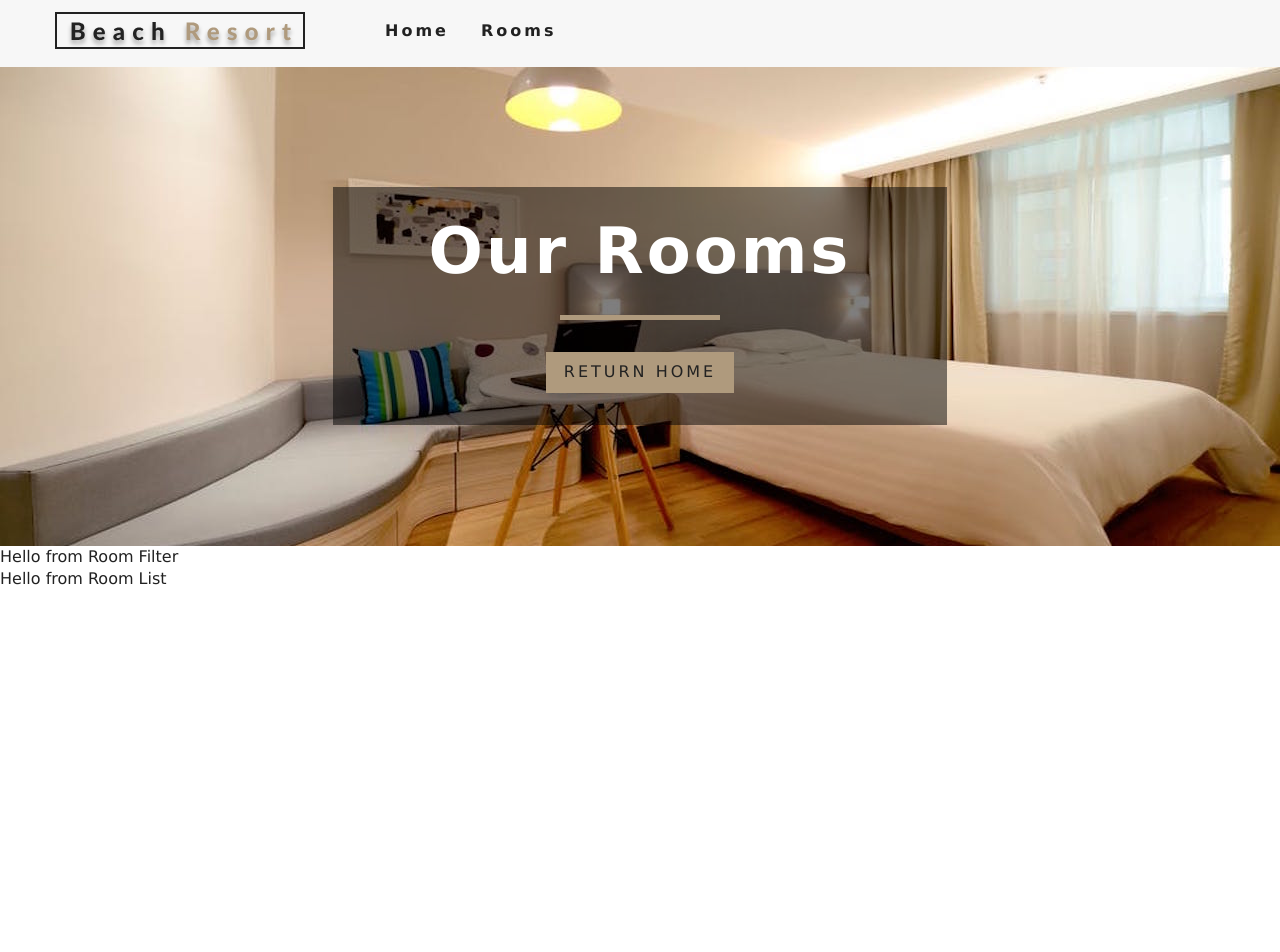
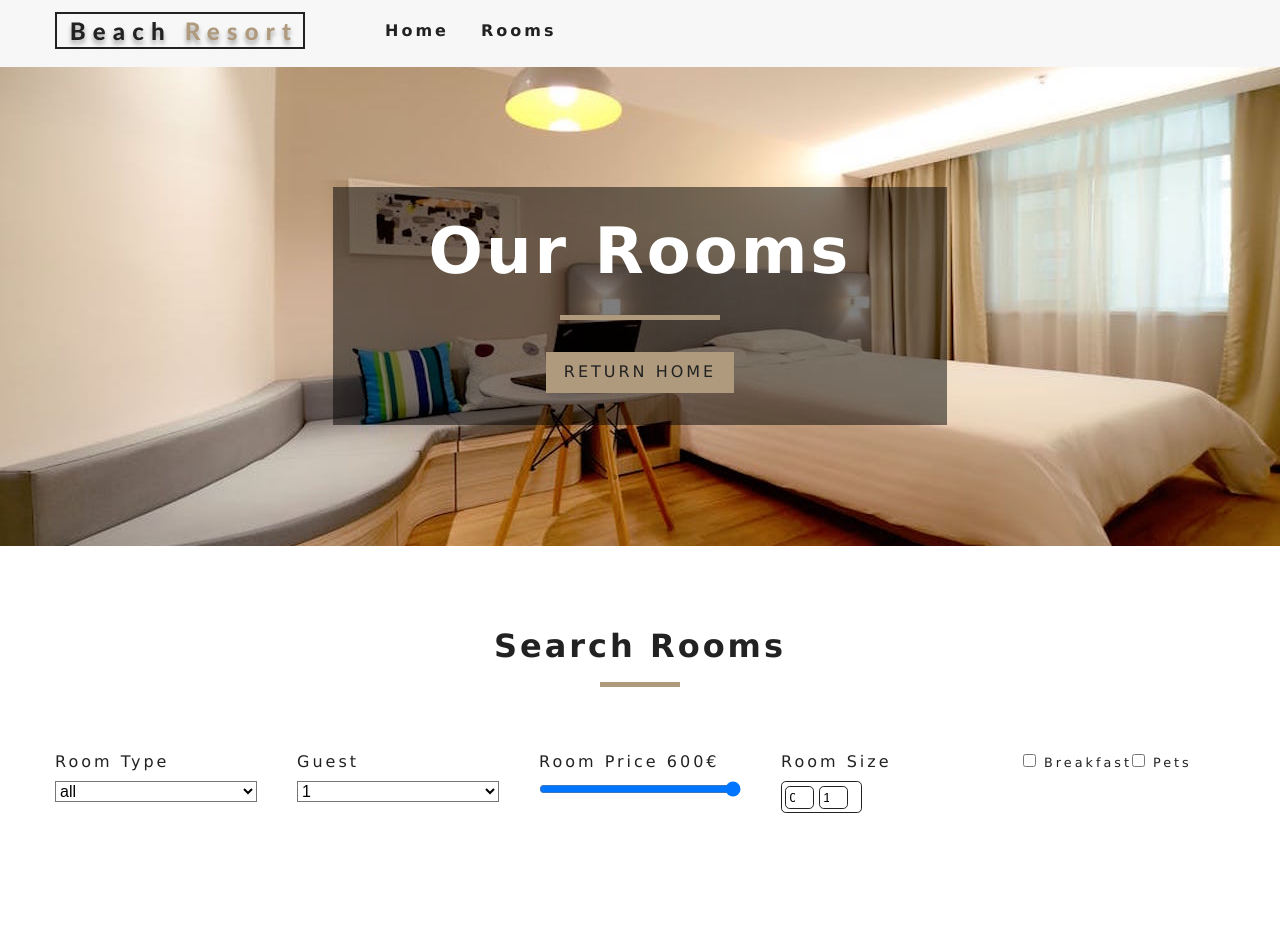
Before and after one commit to jynadal/Hotel-resort, a React (Create React App) app in the folder bookshop/: page /rooms in a window 1280 px wide. Shown: the top 952 px of the page. Before the commit the page ends 800 px from the top, so only its background shows below. Built offline with nearby package versions, Linux system fonts and the light colour scheme; the HTML template or start-up script is replaced by a standard one.

Commit message:
adding filter

```diff
--- a/bookshop/src/components/RoomFilter.js
+++ b/bookshop/src/components/RoomFilter.js
@@ -1,9 +1,109 @@
 import React from 'react'
+import {useContext} from 'react'
+import {RoomContext} from '../context'
+import Title from '../components/Title'
 
-export default function RoomFilter() {
+//get all unique values
+const getUnique = (items, value) =>{
+    return [...new Set(items.map(item => item[value]))]
+}
+
+export default function RoomFilter({rooms}) {
+    const context = useContext(RoomContext);
+    const {
+        handleChange,
+        type,
+        capacity,
+        price,
+        minPrice,
+        maxPrice,
+        minSize,
+        maxSize,
+        breakfast,
+        pets
+    } = context;
+    //get unique types
+    let types = getUnique(rooms, 'type');
+    // add all
+    types = ['all', ...types];
+    // map to jsx
+    types = types.map((item, index) =>{
+        return <option value={item} key={index} >{item}</option>
+    })
+
+
+    //get unique guest(capacity)
+    let people = getUnique(rooms, 'capacity');
+    // map to jsx
+    people = people.map((item, index) =>{
+        return <option value={item} key={index}>{item}</option>
+    })
+
     return (
-        <div>
-            Hello from Room Filter
-        </div>
+        <section className="filter-container">
+            <Title title="search Rooms" />
+            <form className="filter-form">
+                {/*select type */}
+                <div className="form-group">
+                    <label htmlFor="type">room type</label>
+                    <select name="type" id="type" value={type}
+                    className="form-control"
+                    onChange={handleChange}>{types}</select>
+                </div>
+                {/* end of select type */}
+                {/* Guest */}
+                <div className="form-group">
+                    <label htmlFor="capacity">Guest</label>
+                    <select name="capacity" id="capacity" value={capacity}
+                    className="form-control"
+                    onChange={handleChange}>{people}</select>
+                </div>
+                {/* end of Guest */}
+                {/* room price */}
+                <div className="form-group">
+                    <label htmlFor="price">
+                        room price {price}€
+                    </label>
+                    <input type="range" name="price"
+                    min={minPrice}
+                    max={maxPrice} id="price"
+                    value={price}
+                    onChange={handleChange}
+                    className="form-control" />
+                </div>
+                {/* end of room price */}
+                {/* size */}
+                <div className="form-group">
+                    <label htmlFor="size">room size</label>
+                    <div className="size-input">
+                        <input type="number"
+                        name="minSize"
+                        id="size"
+                        value={minSize}
+                        onChange={handleChange}
+                        className="size-input"/>
+                        <input type="number"
+                        name="maxSize"
+                        id="size"
+                        value={maxSize}
+                        onChange={handleChange}
+                        className="size-input"/>
+                    </div>
+                </div>
+                {/* end of size */}
+                {/* Extras  */}
+                <div className="form-group">
+                    <div className="single-extra">
+                        <input type="checkbox" name="breakfast" id="breakfast" checked={breakfast} onChange={handleChange}/>
+                        <label htmlFor="breafast">breakfast</label>
+
+                        <input type="checkbox" name="pets" id="pets" checked={pets} onChange={handleChange}/>
+                        <label htmlFor="pets">pets</label>
+                    </div>
+                </div>
+                {/* End Extras */}
+            </form>
+
+        </section>
     )
 }
--- a/bookshop/src/components/RoomList.js
+++ b/bookshop/src/components/RoomList.js
@@ -1,10 +1,24 @@
 import React from 'react'
+import Room from './Room'
 
-export default function RoomList() {
+export default function RoomList({rooms}) {
+    if(rooms.length===0) {
+        return (
+            <div className="empty-search">
+                <h3>Unfortunately no rooms matched your search parameters</h3>
+            </div>
+        )
+    }
     return (
-        <div>
-            Hello from Room List
+        <section className="roomslist">
+            <div className="roomslist-center">
+                {
+                    rooms.map(item => {
+                        return <Room key={item.id} room={item} />;
+                    })
+                }
+            </div>
+        </section>
 
-        </div>
     )
 }
--- a/bookshop/src/context.js
+++ b/bookshop/src/context.js
@@ -8,16 +8,33 @@
         rooms: [],
         sortedRooms: [],
         featuredRooms: [],
-        loading:true
+        loading:true,
+        type:'all',
+        capacity:1,
+        price:0,
+        minPrice:0,
+        maxPrice:0,
+        minSize:0,
+        maxSize:0,
+        breakfast:false,
+        pets:false
     };
     //getData
 
     componentDidMount(){
         let rooms = this.formatData(items)
         let featuredRooms = rooms.filter(room=> room.featured === true);
+        let maxPrice = Math.max(...rooms.map(item => item.price));
+        let maxSize = Math.max(...rooms.map(item => item.size));
         this.setState({
-            rooms, featuredRooms, sortedRooms: rooms,
-            loading: false
+            rooms,
+            featuredRooms,
+            sortedRooms: rooms,
+            loading: false,
+            price: maxPrice,
+            maxPrice,
+            maxSize
+
         });
     }
     formatData(items){
@@ -34,10 +51,55 @@
         const room = tempRooms.find(room=> room.slug===slug)
         return room;
     };
+    handleChange = event => {
+        const target = event.target
+        const value = target.type === 'checkbox' ? target.checked : target.value
+        const name = event.target.name;
+        this.setState({
+            [name]:value
+        }, this.filterRooms);
+    };
+    filterRooms = () => {
+       let{
+           rooms, type, capacity, price, minSize, maxSize, breakfast, pets
+       } = this.state
+// all the rooms
+    let tempRooms = [...rooms];
+// transform value
+    capacity = parseInt(capacity)
+    price = parseInt(price)
+
+//filter by type
+    if(type !== 'all') {
+        tempRooms = tempRooms.filter(room => room.type === type);
+    }
+
+// filter by capacity
+    if(capacity !== 1) {
+        tempRooms = tempRooms.filter(room => room.capacity >= capacity)
+    }
+// filter by price
+    tempRooms = tempRooms.filter(room => room.price <= price);
+// filter by size
+    tempRooms = tempRooms.filter(room => room.size >= minSize && room.size <= maxSize)
+// filter by breakfast
+if(breakfast) {
+    tempRooms = tempRooms.filter(room => room.breakfast === true)
+}
+// filter by pets
+if (pets) {
+    tempRooms = tempRooms.filter(room => room.pets === true)
+}
+
+// change state
+    this.setState({
+        sortedRooms:tempRooms
+    })
+    }
     render() {
         return (
         <RoomContext.Provider value={{...this.state,
-         getRoom: this.getRoom}}>
+         getRoom: this.getRoom,handleChange: this.handleChange}}>
             {this.props.children}
         </RoomContext.Provider>
         );
```
